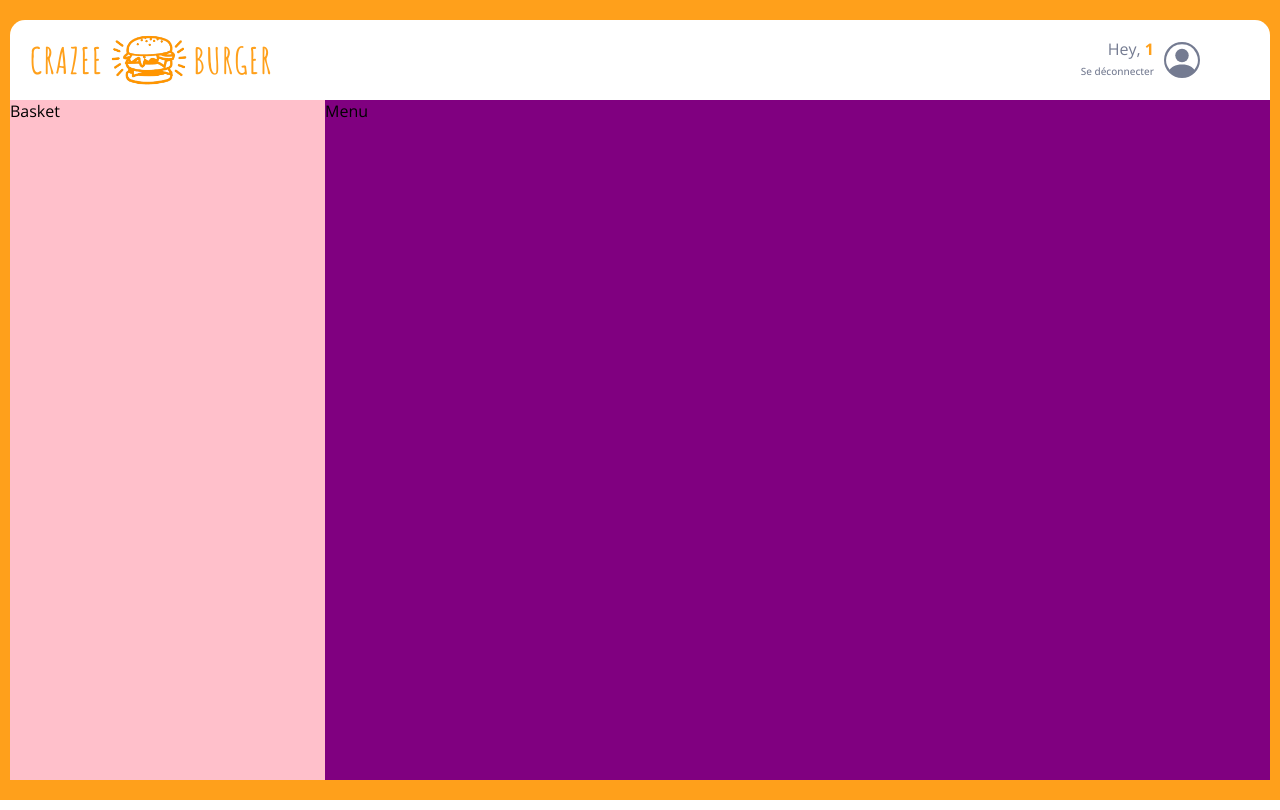
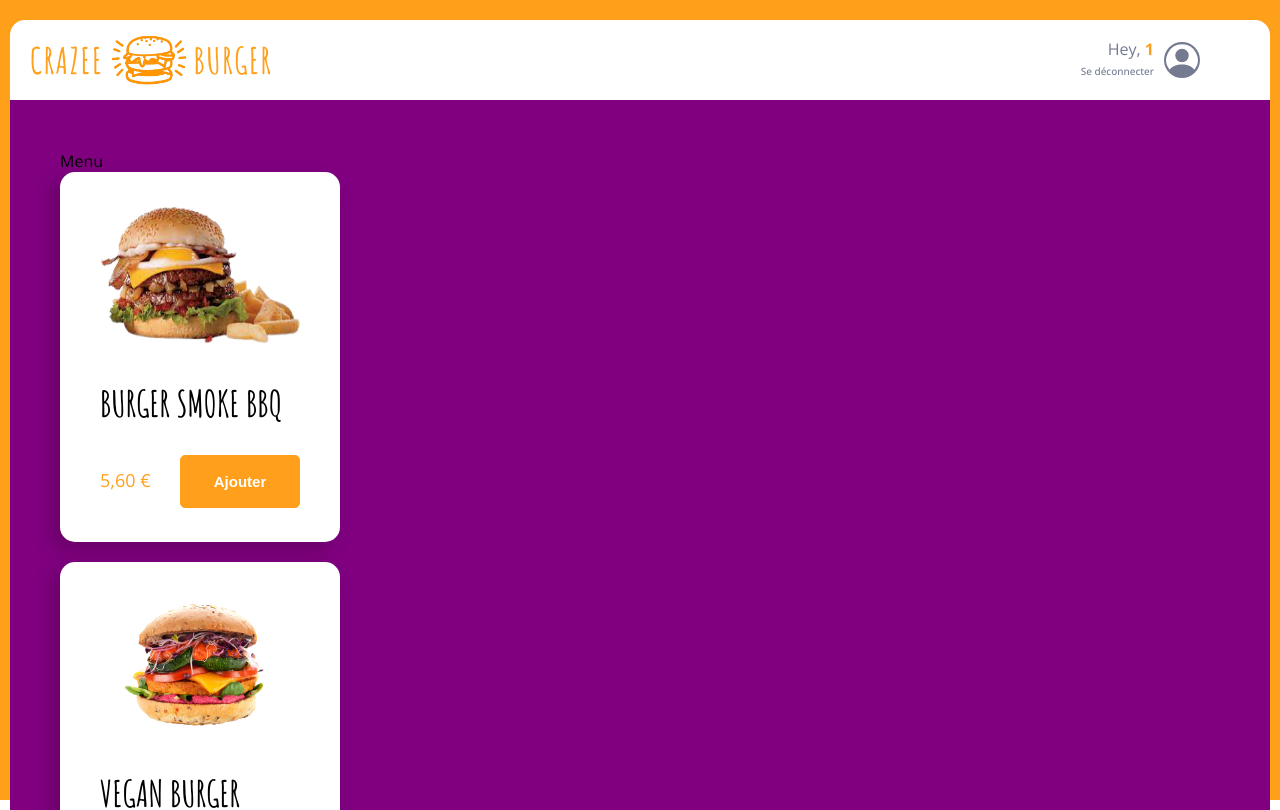
Before and after one commit to aldofwi/crazee-burger, a React (Vite) app: page /order/1 in a window 1280 px wide. Shown: the top 810 px of the page. Built offline with nearby package versions, Linux system fonts and the light colour scheme.

Commit message:
💡 F05 : MAIN > Prepare code for Basket

```diff
--- a/src/components/pages/order/Main.jsx
+++ b/src/components/pages/order/Main/Main.jsx
@@ -1,6 +1,6 @@
 import styled from 'styled-components'
-import { theme } from '../theme'
-import Menu from './Menu'
+import { theme } from '../../theme'
+import Menu from '../Main/Menu'
 
 export default function Main() {
 
@@ -8,9 +8,7 @@ export default function Main() {
 
     <MainStyled>
 
-      <div class="basket">Basket</div>
-
-      <div class="menu">Menu</div>
+      <Menu />
 
     </MainStyled>
 
@@ -20,19 +18,23 @@ export default function Main() {
 const MainStyled = styled.div`
 
   background: ${theme.colors.background_white};
+  flex: 1; // height: calc(95vh - 10vh);
+
   box-shadow: 0px 8px 20px 8px rgba(0, 0, 0, 0.2) inset;
-
   border-bottom-left-radius: ${theme.borderRadius.extraRound};
   border-bottom-right-radius: ${theme.borderRadius.extraRound};
   //border-radius: 0px 0px 15px 15px;
-  flex: 1; // height: calc(95vh - 10vh);
 
   display: grid;
-  grid-template-columns: 25% 1fr ;
+  grid-template-columns: 1fr ;
+
+  /*
+  <div class="basket">Basket</div>
+  grid-template-columns: 25% 1fr;
 
   .basket {
     background: pink;
-  }
+  }  */
 
   .menu {
     background: purple;
--- a/src/components/pages/order/Menu.jsx
+++ b/src/components/pages/order/Main/Menu.jsx
@@ -1,8 +1,8 @@
 import React, { useState } from 'react'
 import styled from 'styled-components'
-import { fakeMenu2 } from '../../../fakeData/fakeMenu'
-import { formatPrice } from '../../../utils/maths';
-import ProductCard from './ProductCard';
+import { fakeMenu2 } from '../../../../fakeData/fakeMenu'
+import { formatPrice } from '../../../../utils/maths';
+import ProductCard from '../ProductCard';
 
 export default function Menu() {
 
@@ -11,6 +11,8 @@ export default function Menu() {
   return (
 
     <MenuStyled className="menu">
+
+        Menu
 
         {menu.map((item, i) => {
             return (
@@ -29,6 +31,7 @@ export default function Menu() {
 
 const MenuStyled = styled.div`
 
+    background: purple;
     padding: 50px 50px 150px;
     grid-row-gap: 60px;
 
--- a/src/components/pages/order/Navbar.jsx
+++ b/src/components/pages/order/Navbar/Navbar.jsx
@@ -1,8 +1,8 @@
 import styled from 'styled-components'
-import Logo from '../../reusable-ui/Logo'
+import Logo from '../../../reusable-ui/Logo'
 import NavbarRightSide from './NavbarRightSide'
-import { refreshPage } from '../../../utils/window'
-import { theme } from '../theme'
+import { refreshPage } from '../../../../utils/window'
+import { theme } from '../../theme'
 
 export default function Navbar({ username }) {
 
--- a/src/components/pages/order/Profile.jsx
+++ b/src/components/pages/order/Navbar/Profile.jsx
@@ -1,7 +1,7 @@
 import { BsPersonCircle } from "react-icons/bs"
 import { Link } from "react-router-dom"
 import styled from "styled-components"
-import { theme } from "../theme"
+import { theme } from "../../theme"
 
 export default function Profile({ username }) {
 
--- a/src/components/pages/order/OrderPage.jsx
+++ b/src/components/pages/order/OrderPage.jsx
@@ -1,6 +1,6 @@
 import { theme } from '../theme';
-import Main from './Main';
-import Navbar from './Navbar';
+import Main from './Main/Main';
+import Navbar from './Navbar/Navbar';
 import styled from 'styled-components';
 import { useParams } from 'react-router-dom';
 
```
Also changed, not shown: src/components/pages/order/Navbar/NavbarRightSide.jsx (renamed from src/components/pages/order/NavbarRightSide.jsx).
